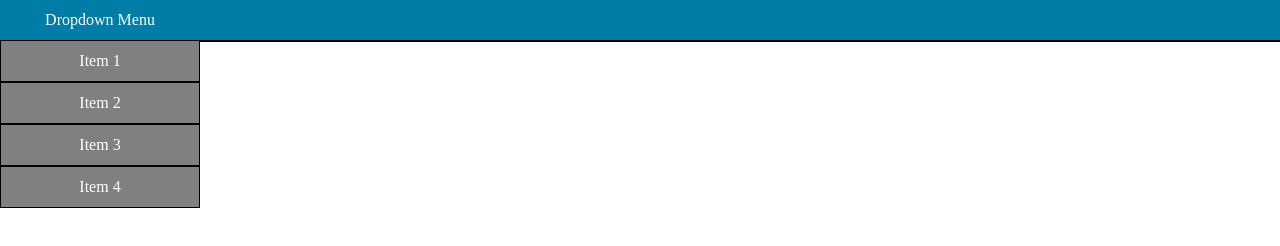
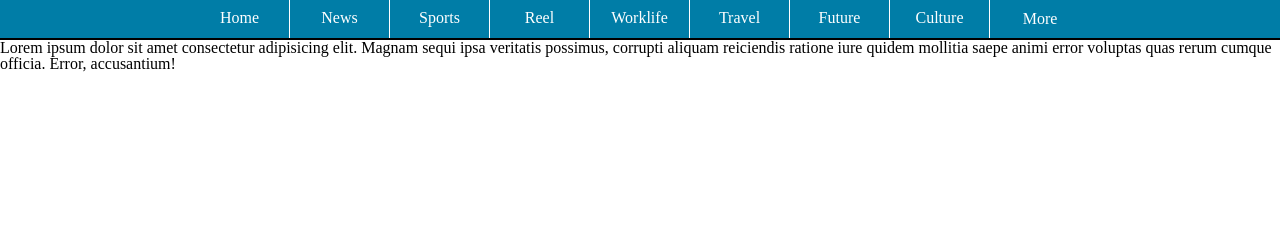
Before and after one commit to lufere/dynamic-user-interfaces, a plain HTML site: page index.html in a window 1280 px wide. Drawn offline with Linux system fonts and the light colour scheme.

Commit message:
Created the basic User Interface

```diff
--- a/css/style.css
+++ b/css/style.css
@@ -1,3 +1,10 @@
+html {
+    box-sizing: border-box;
+  }
+  *, *:before, *:after {
+    box-sizing: inherit;
+  }
+
 body{
     /* background-color: grey; */
 }
@@ -7,6 +14,20 @@ header{
     height: 40px;
     background-color: rgb(0, 125, 167);
     border-bottom: 2px solid black;
+    display: flex;
+    align-items: center;
+    justify-content: center;
+}
+
+.navItem{
+    color:white;
+    height: 100%;
+    padding: 10px 20px;
+    border-right: 1px solid white;
+    width: 100px;
+    display: flex;
+    justify-content: center;
+    cursor: pointer;
 }
 
 .dropdown{
@@ -14,7 +35,7 @@ header{
     /* display: flex;
     flex-flow: column;
     justify-content: center; */
-    width: 200px;
+    width: 100px;
     /* border: 1px solid goldenrod */
 }
 
@@ -33,6 +54,14 @@ header{
     justify-content: center;
     align-items: center;
     background-color: gray;
+    cursor: pointer;
+}
+
+.dropdown ul{
+    z-index: 1;
+    box-shadow: 0px 8px 16px 0px rgba(0, 0, 0, 0.363);
+    position: absolute;
+    width: 100px;
 }
 
 .hide{
--- a/index.html
+++ b/index.html
@@ -8,8 +8,32 @@
 
     <body>
         <header>
+            <div class = "navItem">
+                <a>Home </a>
+            </div>
+            <div class = "navItem">
+                <a>News</a>
+            </div>
+            <div class = "navItem">
+                <a>Sports</a>
+            </div>
+            <div class = "navItem">
+                <a>Reel</a>
+            </div>
+            <div class = "navItem">
+                <a>Worklife</a>
+            </div>
+            <div class = "navItem">
+                <a>Travel</a>
+            </div>
+            <div class = "navItem">
+                <a>Future</a>
+            </div>
+            <div class = "navItem">
+                <a>Culture</a>
+            </div>
             <div class = "dropdown">
-                <p class = "dropBtn">Dropdown Menu</p>
+                <p class = "dropBtn">More</p>
                 <ul class = "hide">
                     <li>Item 1</li>
                     <li>Item 2</li>
@@ -18,6 +42,9 @@
                 </ul>
             </div>
         </header>
+        <p>
+            Lorem ipsum dolor sit amet consectetur adipisicing elit. Magnam sequi ipsa veritatis possimus, corrupti aliquam reiciendis ratione iure quidem mollitia saepe animi error voluptas quas rerum cumque officia. Error, accusantium!
+        </p>
         <script src="js/script.js"></script>
     </body>
 </html>
--- a/js/script.js
+++ b/js/script.js
@@ -12,3 +12,5 @@ dropBtn.addEventListener('mouseleave', function(){
 menu.addEventListener('mouseleave', function(){
     menu.classList.toggle("hide");
 })
+
+// alert(window.innerWidth);
```
